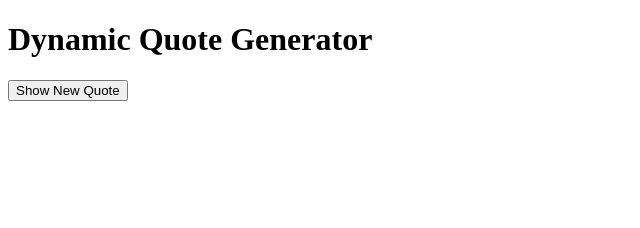
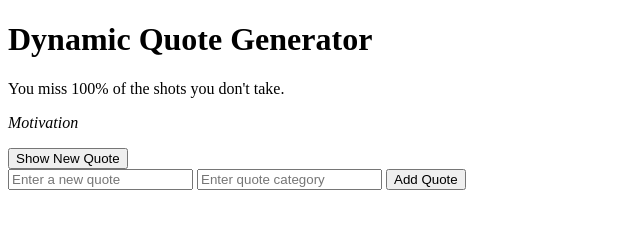
Before and after one commit to Firdaoussboutaba/alx_fe_javascript, a plain HTML site: page dom-manipulation/index.html in a window 1280 px wide. Both pictures are taken after a click on the button "Show New Quote". Shown: the whole page, without its empty margins (0-640 px from the left). Drawn offline with Linux system fonts and the light colour scheme.

Commit message:
Implement Advanced DOM Manipulation in JavaScript

```diff
--- a/dom-manipulation/index.html
+++ b/dom-manipulation/index.html
@@ -9,6 +9,11 @@
   <h1>Dynamic Quote Generator</h1>
   <div id="quoteDisplay"></div>
   <button id="newQuote">Show New Quote</button>
+  <div>
+    <input id="newQuoteText" type="text" placeholder="Enter a new quote" />
+    <input id="newQuoteCategory" type="text" placeholder="Enter quote category" />
+    <button id="addQuoteBtn">Add Quote</button>
+  </div>
   <script src="script.js"></script>
 </body>
 </html>
--- a/dom-manipulation/script.js
+++ b/dom-manipulation/script.js
@@ -0,0 +1,34 @@
+
+let quotes = [
+    { text: "The best way to predict the future is to invent it.", category: "Motivation" },
+    { text: "Life is what happens when you're busy making other plans.", category: "Life" },
+    { text: "You miss 100% of the shots you don't take.", category: "Motivation" }
+  ];
+
+
+  function showRandomQuote() {
+    const randomIndex = Math.floor(Math.random() * quotes.length);
+    const quote = quotes[randomIndex];
+    document.getElementById('quoteDisplay').innerHTML = `<p>${quote.text}</p><p><em>${quote.category}</em></p>`;
+  }
+
+
+  function addQuote() {
+    const newQuoteText = document.getElementById('newQuoteText').value;
+    const newQuoteCategory = document.getElementById('newQuoteCategory').value;
+
+    if (newQuoteText && newQuoteCategory) {
+      quotes.push({ text: newQuoteText, category: newQuoteCategory });
+      document.getElementById('newQuoteText').value = '';
+      document.getElementById('newQuoteCategory').value = '';
+      alert('Quote added successfully!');
+    } else {
+      alert('Please enter both quote text and category.');
+    }
+  }
+
+
+  document.addEventListener('DOMContentLoaded', () => {
+    document.getElementById('newQuote').addEventListener('click', showRandomQuote);
+    document.getElementById('addQuoteBtn').addEventListener('click', addQuote);
+  });
```
